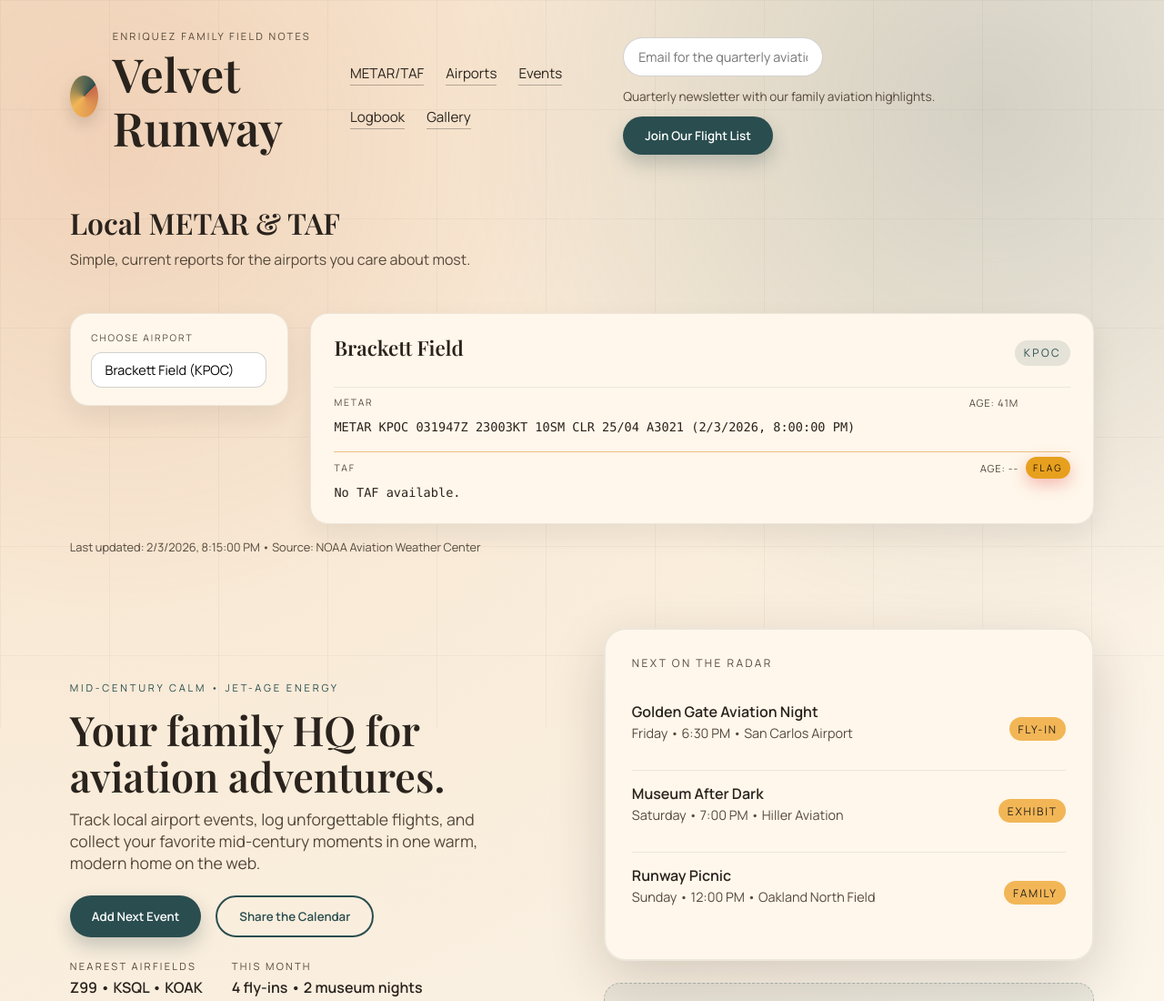
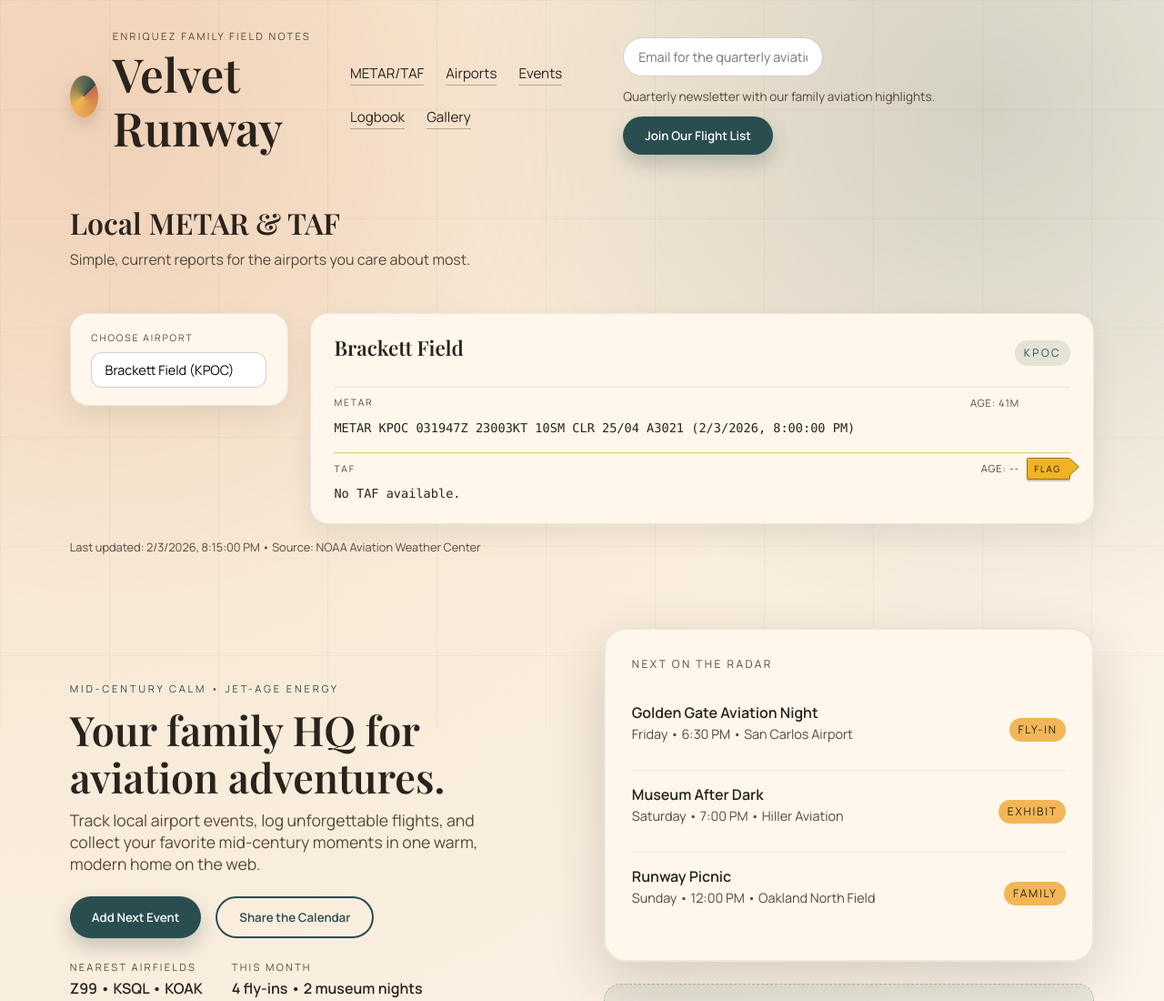
Before and after one commit to wightout/FamilyWebsite, a plain HTML site: page index.html in a window 1280 px wide. Shown: the top 1100 px of the page at 91% size. Drawn offline with nearby package versions, Linux system fonts and the light colour scheme.

Commit message:
Tighten weather stale threshold and HSI-style flags

```diff
--- a/index.html
+++ b/index.html
@@ -314,8 +314,8 @@
     let weatherData = null;
 
     const STALE_THRESHOLDS = {
-      metar: 90 * 60 * 1000,
-      taf: 6 * 60 * 60 * 1000
+      metar: 60 * 60 * 1000,
+      taf: 60 * 60 * 1000
     };
 
     function formatTime(value) {
--- a/styles.css
+++ b/styles.css
@@ -392,17 +392,32 @@ main{
 }
 
 .wx-flag{
-  font-size:0.65rem;
-  letter-spacing:0.2em;
+  font-size:0.62rem;
+  letter-spacing:0.16em;
   text-transform:uppercase;
-  background:#d9413f;
+  background:#d21f1f;
   color:#fff;
-  padding:0.3rem 0.5rem;
-  border-radius:999px;
-  box-shadow:0 6px 18px rgba(217,65,63,0.35);
+  padding:0.25rem 0.55rem 0.25rem 0.45rem;
+  border-radius:2px;
+  border:1px solid #8f1212;
+  box-shadow:0 2px 0 rgba(0,0,0,0.2), inset 0 1px 0 rgba(255,255,255,0.25);
   opacity:0;
   transform:translateY(-4px);
   transition:opacity 0.2s ease, transform 0.2s ease;
+  position:relative;
+}
+
+.wx-flag::after{
+  content:"";
+  position:absolute;
+  top:0;
+  right:-10px;
+  width:0;
+  height:0;
+  border-top:0.6rem solid transparent;
+  border-bottom:0.6rem solid transparent;
+  border-left:10px solid #d21f1f;
+  filter:drop-shadow(1px 0 0 #8f1212);
 }
 
 .wx-text{
@@ -422,10 +437,16 @@ main{
 }
 
 .wx-block[data-status="stale"] .wx-flag{
-  background:#e7a01e;
+  background:#f0b323;
   color:#2b1600;
+  border-color:#9b6b09;
   opacity:1;
   transform:translateY(0);
+}
+
+.wx-block[data-status="stale"] .wx-flag::after{
+  border-left-color:#f0b323;
+  filter:drop-shadow(1px 0 0 #9b6b09);
 }
 
 .wx-block[data-status="error"]{
```
